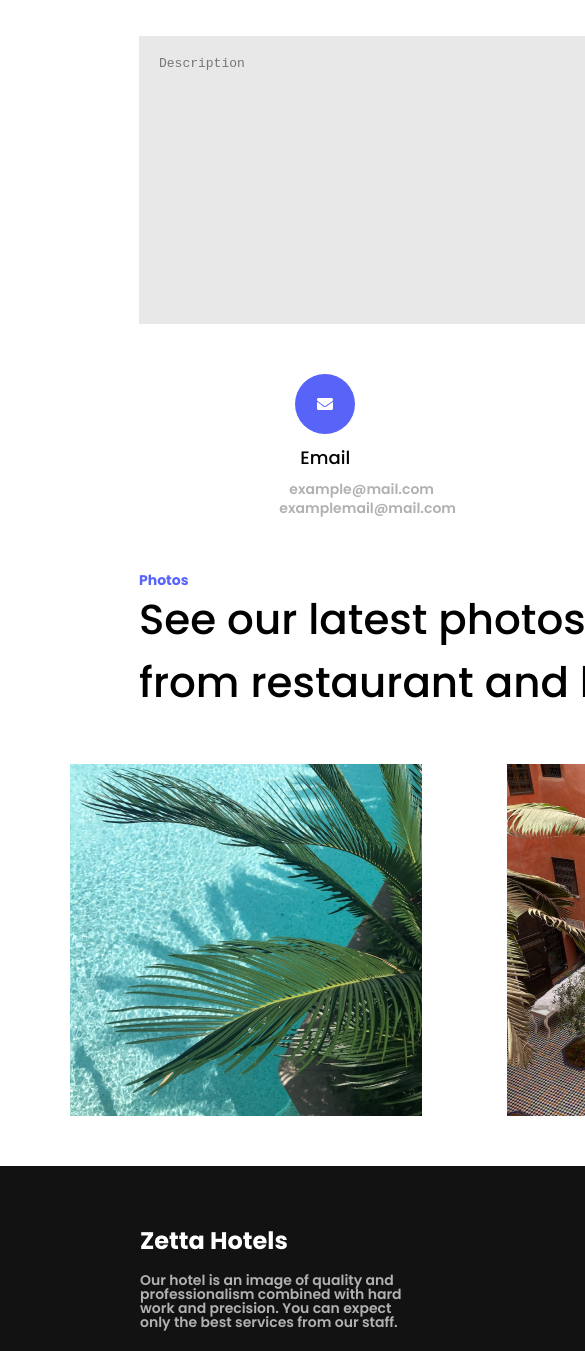
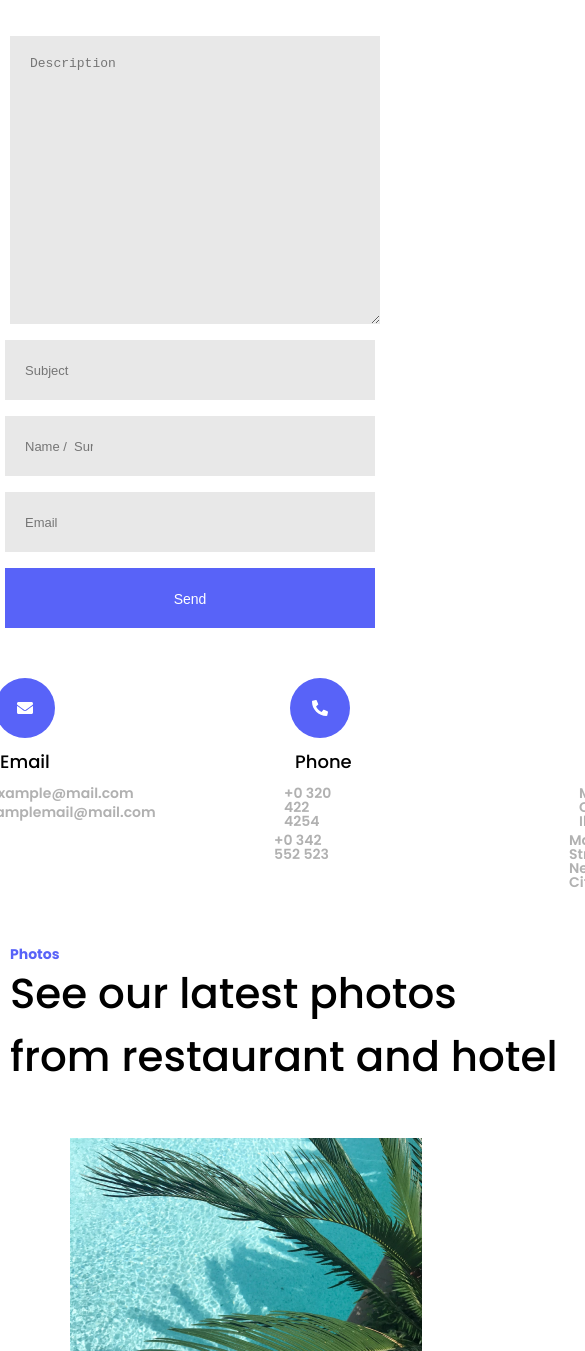
Before and after one commit to qeta12/less-10, a plain HTML site: page index.html in a window 390 px wide. Shown: the part 208-1559 px from the top of the page, 585 px wide, since content can reach past the window. Drawn offline with Linux system fonts and the light colour scheme.

Commit message:
uploaded responsive

```diff
--- a/css/styles.css
+++ b/css/styles.css
@@ -245,7 +245,6 @@ footer {
     gap: 33px;
 }
 .links {
-    width: ;
     display: flex;
     justify-content: center;
     align-items: center;
@@ -315,3 +314,60 @@ footer {
     gap: 23px;
     margin-left: 74px;
 }
+@media screen and (max-width: 880px) {
+    .contact,
+    .photos {
+        margin-left: 10px;
+
+    }
+
+    .box {
+        flex-direction: column;
+        margin-left: 0;
+        margin-right: 20px;
+    }
+
+    .description,
+    .details,
+    .send {
+        width: 100%;
+        margin-left: 10px;
+    }
+    .contact-list {
+        width: 50%;
+    }
+    .email {
+        margin-left: 300px;
+    }
+    .email,
+    .phone,
+    .location {
+        width: 100%;
+        flex-direction: column;
+        gap: 0px;
+
+    }
+    .container {
+        width: 100%;
+        flex-wrap: wrap;
+    }
+    footer {
+        width: 100%;
+        padding-left: 10px;
+    }
+    .hotel,
+    .zetta,
+     {
+        width: 100%;
+        flex-wrap: wrap;
+        flex-direction: column;
+        padding-left: 10px;
+
+    }
+    .links,
+    .privacy,
+    .contact-info {
+        width: 100%;
+        padding-left: 10px;
+    }
+}
```
